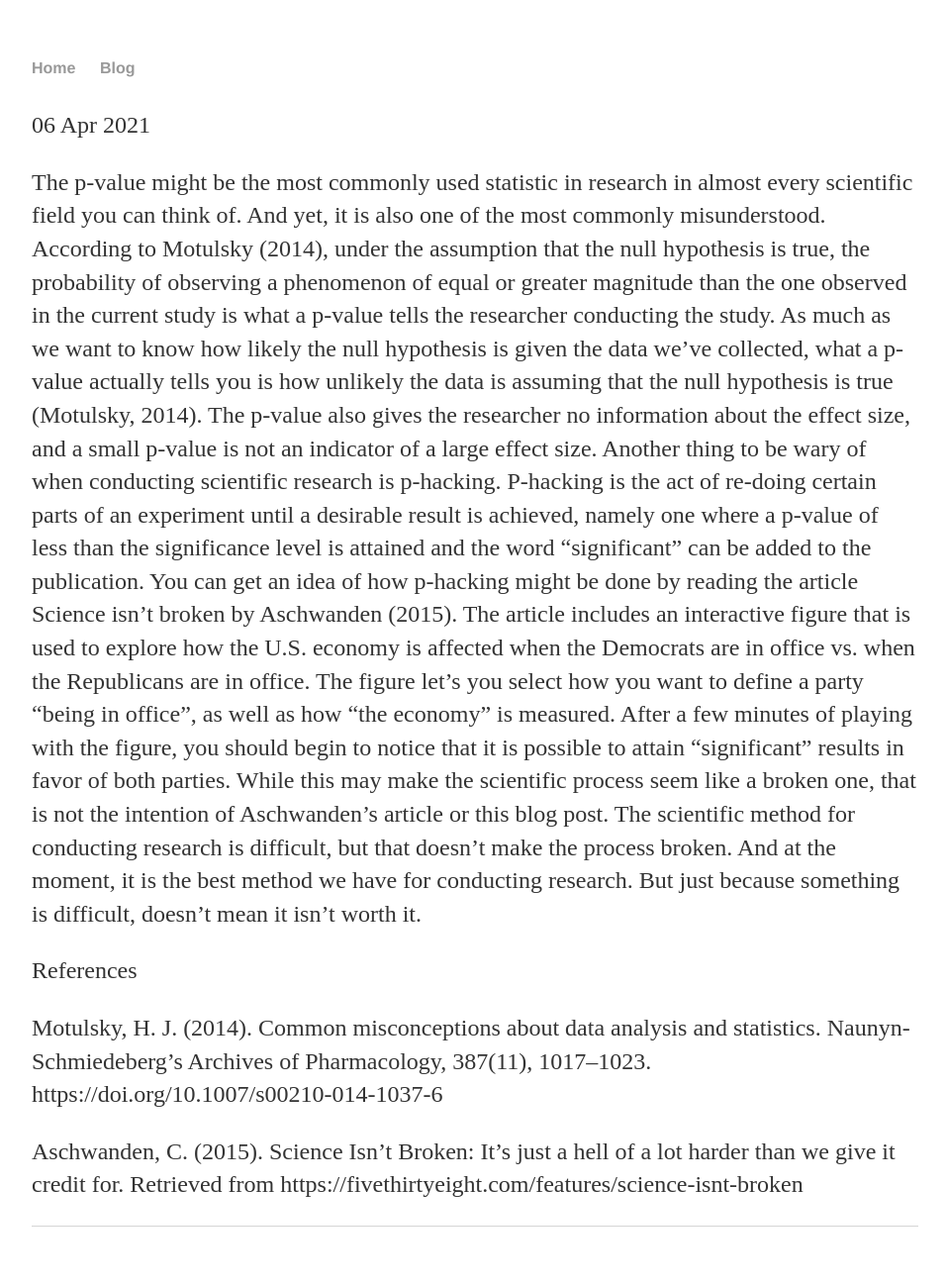
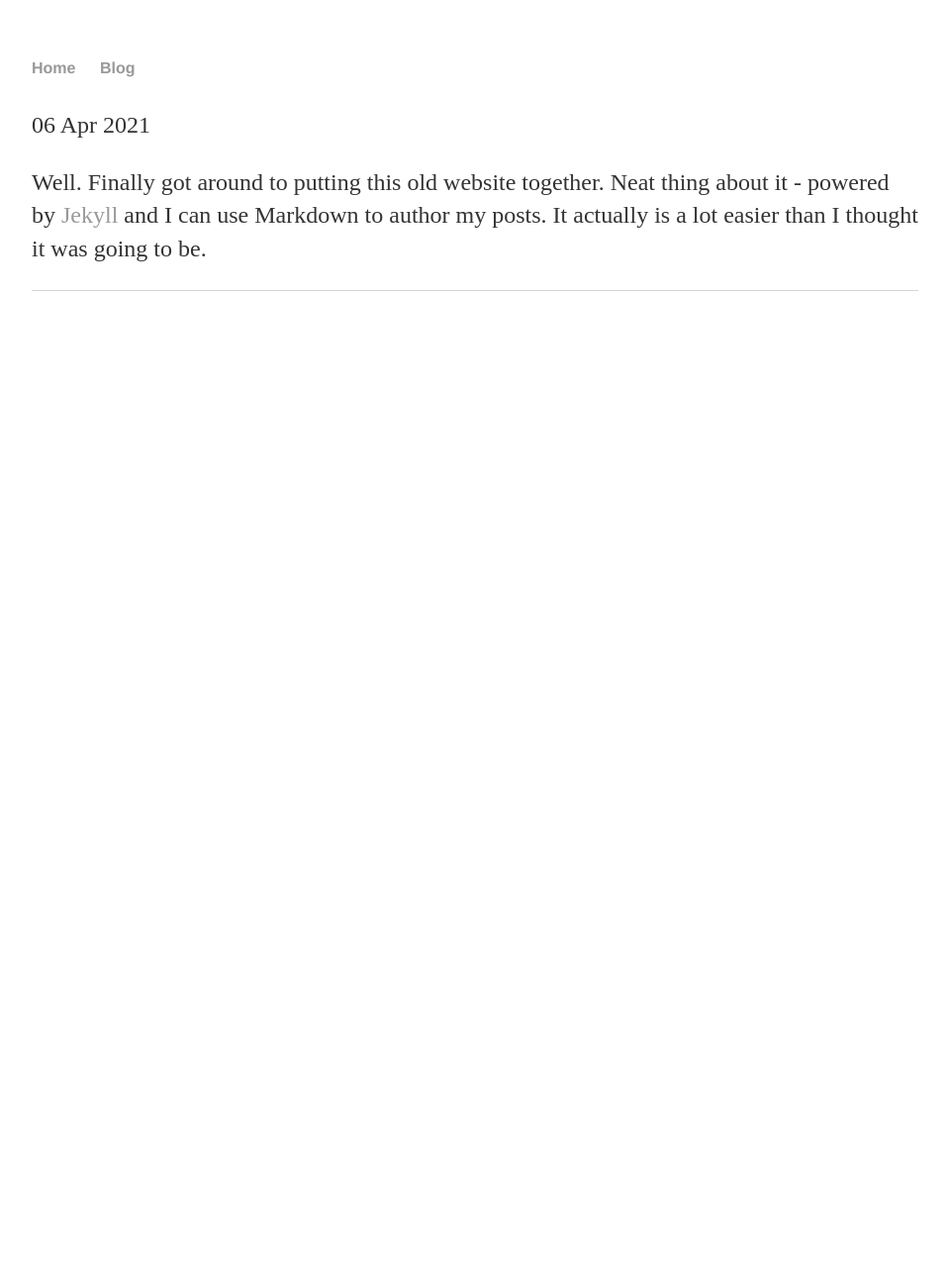
Before and after one commit to rio-v/rio-v.github.io, a Jekyll site: the page built from _posts/2021-04-05-hank-quinlan-site-launched.md, in a window 1280 px wide. Shown: the whole page at 99% size, without its empty margins (160-1117 px from the left). Built offline with Jekyll 4.4.1, drawn with Linux system fonts in a browser that asks for light colours; our own code applies the rules of GitHub Pages for plain Markdown files; after the commit the page ends 900 px from its top, so only the background shows below that.

Commit message:
Update 2021-04-05-hank-quinlan-site-launched.md

```diff
--- a/_posts/2021-04-05-hank-quinlan-site-launched.md
+++ b/_posts/2021-04-05-hank-quinlan-site-launched.md
@@ -4,12 +4,4 @@
 date: 2021-04-05
 ---
 
-The p-value might be the most commonly used statistic in research in almost every scientific field you can think of. And yet, it is also one of the most commonly misunderstood. According to Motulsky (2014), under the assumption that the null hypothesis is true, the probability of observing a phenomenon of equal or greater magnitude than the one observed in the current study is what a p-value tells the researcher conducting the study. As much as we want to know how likely the null hypothesis is given the data we’ve collected, what a p-value actually tells you is how unlikely the data is assuming that the null hypothesis is true (Motulsky, 2014). The p-value also gives the researcher no information about the effect size, and a small p-value is not an indicator of a large effect size.
-	Another thing to be wary of when conducting scientific research is p-hacking. P-hacking is the act of re-doing certain parts of an experiment until a desirable result is achieved, namely one where a p-value of less than the significance level is attained and the word “significant” can be added to the publication. You can get an idea of how p-hacking might be done by reading the article Science isn’t broken by Aschwanden (2015). The article includes an interactive figure that is used to explore how the U.S. economy is affected when the Democrats are in office vs. when the Republicans are in office. The figure let’s you select how you want to define a party “being in office”, as well as how “the economy” is measured. After a few minutes of playing with the figure, you should begin to notice that it is possible to attain “significant” results in favor of both parties. While this may make the scientific process seem like a broken one, that is not the intention of Aschwanden’s article or this blog post. The scientific method for conducting research is difficult, but that doesn’t make the process broken. And at the moment, it is the best method we have for conducting research. But just because something is difficult, doesn’t mean it isn’t worth it.
-
-
-References
-
-Motulsky, H. J. (2014). Common misconceptions about data analysis and statistics. Naunyn-Schmiedeberg’s Archives of Pharmacology, 387(11), 1017–1023. https://doi.org/10.1007/s00210-014-1037-6
-
-Aschwanden, C. (2015). Science Isn’t Broken: It’s just a hell of a lot harder than we give it credit for. Retrieved from https://fivethirtyeight.com/features/science-isnt-broken
+Well. Finally got around to putting this old website together. Neat thing about it - powered by [Jekyll](http://jekyllrb.com) and I can use Markdown to author my posts. It actually is a lot easier than I thought it was going to be.
```
